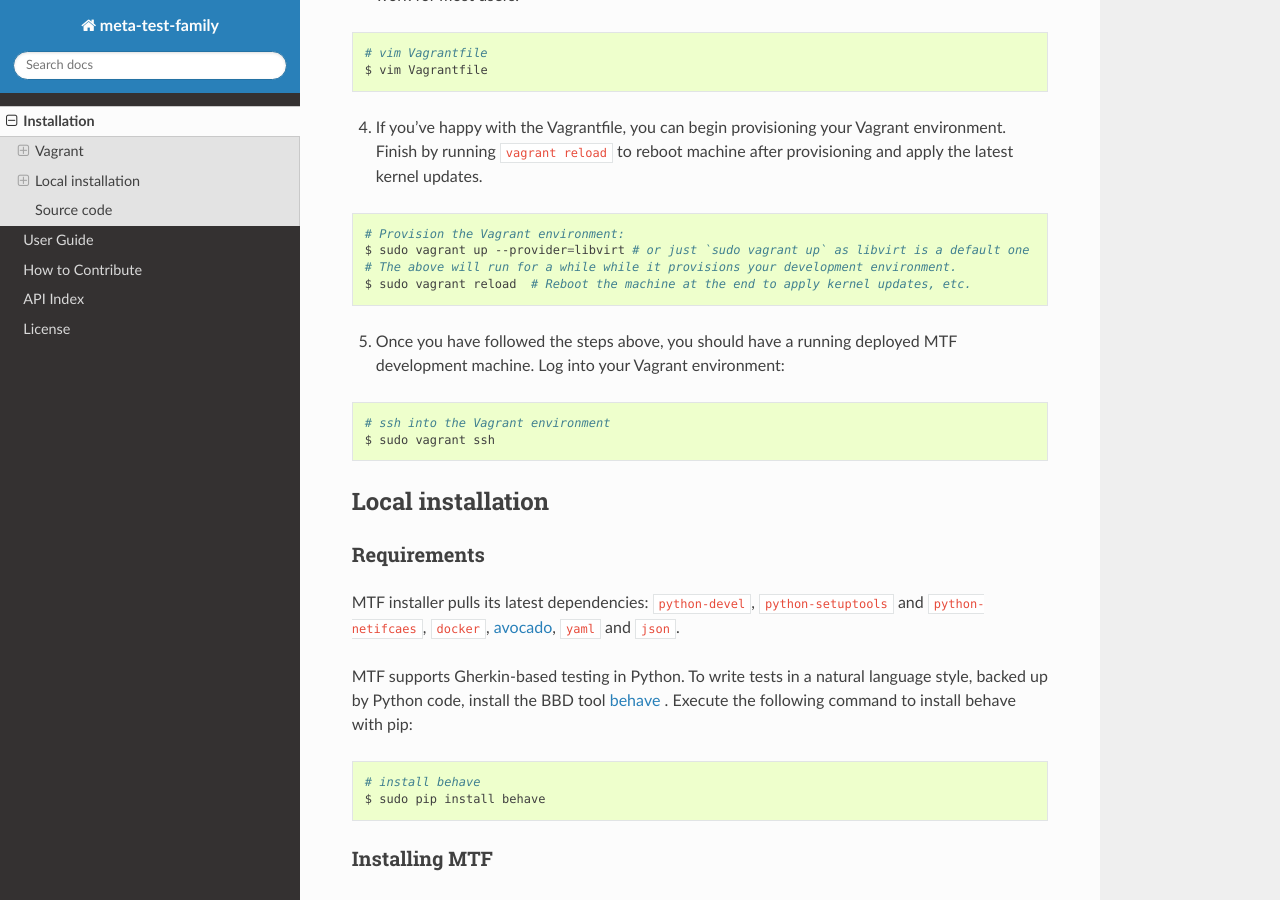
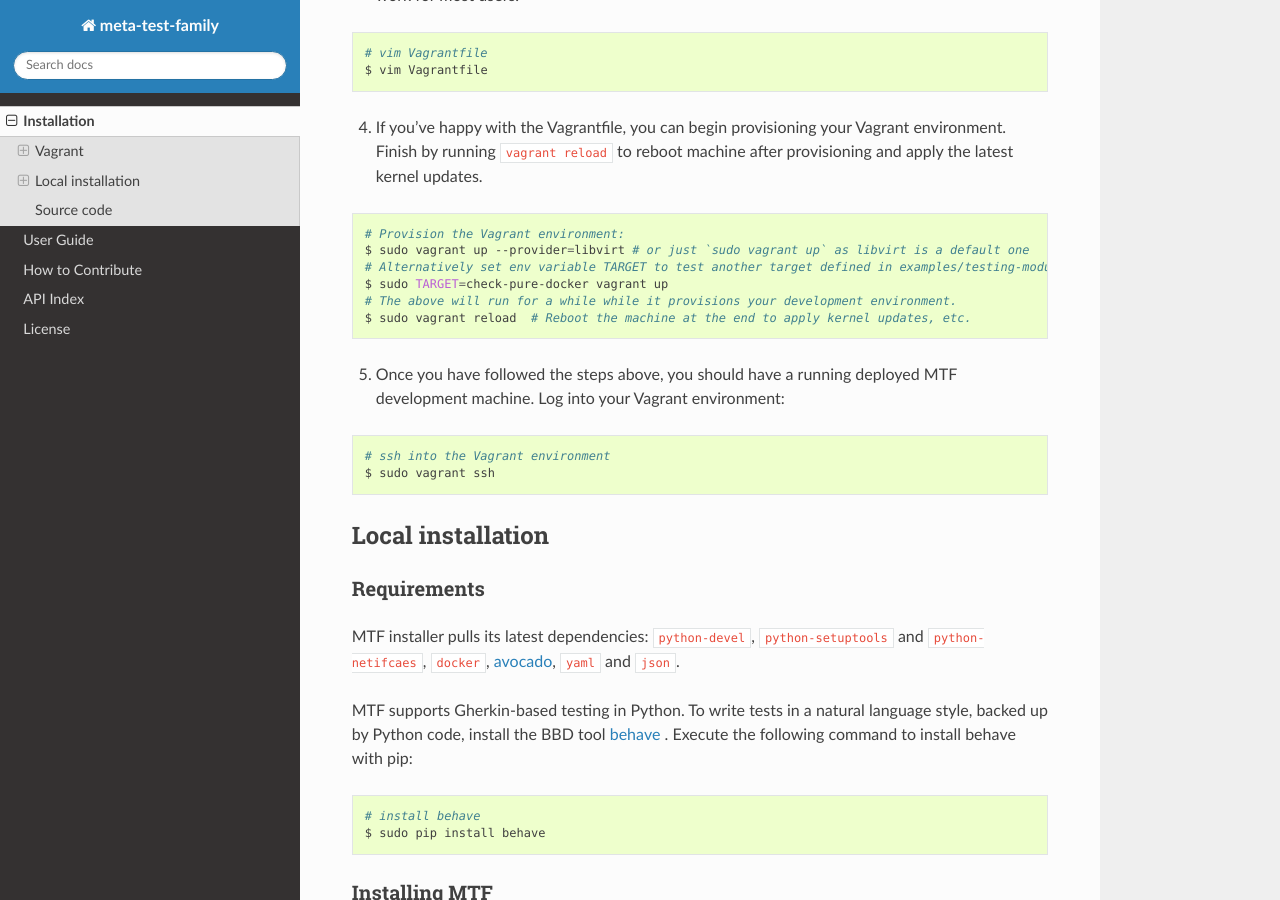
Before and after one commit to fedora-modularity/meta-test-family, a Sphinx documentation site: the page built from docs/installation.rst, in a window 1280 px wide and 900 px high, scrolled down 1785 px. Built offline with Sphinx 7.4.7 and the Read the Docs theme 2.0.0, drawn with Linux system fonts in a browser that asks for light colours; pages that are not in the unit, such as notebooks, are missing from menus.

Commit message:
parse TARGET env var inside vagrant file

```diff
--- a/docs/installation.rst
+++ b/docs/installation.rst
@@ -77,6 +77,8 @@ After preparing the libvirt prerequisites using the instructions above:
 
       # Provision the Vagrant environment:
       $ sudo vagrant up --provider=libvirt # or just `sudo vagrant up` as libvirt is a default one
+      # Alternatively set env variable TARGET to test another target defined in examples/testing-module/Makefile
+      $ sudo TARGET=check-pure-docker vagrant up
       # The above will run for a while while it provisions your development environment.
       $ sudo vagrant reload  # Reboot the machine at the end to apply kernel updates, etc.
 
```
Also changed, not shown: 1 other file.
